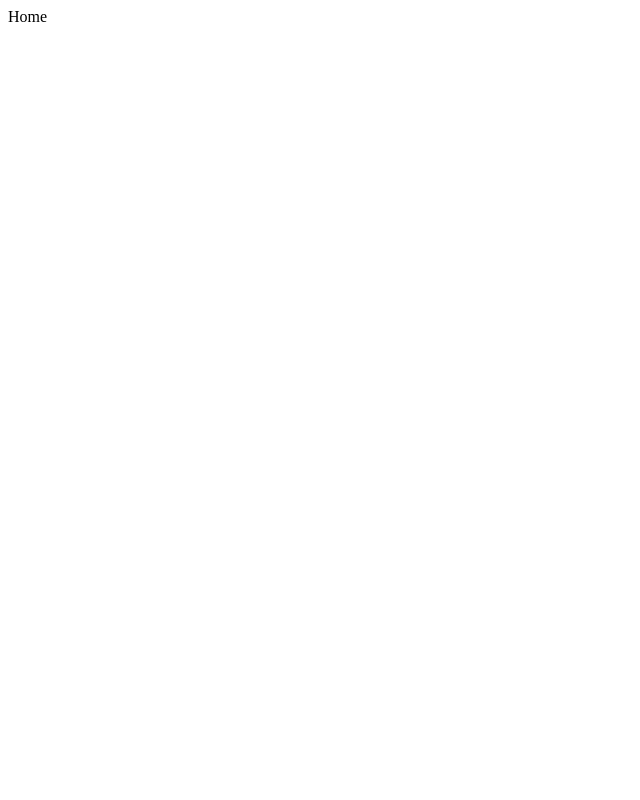
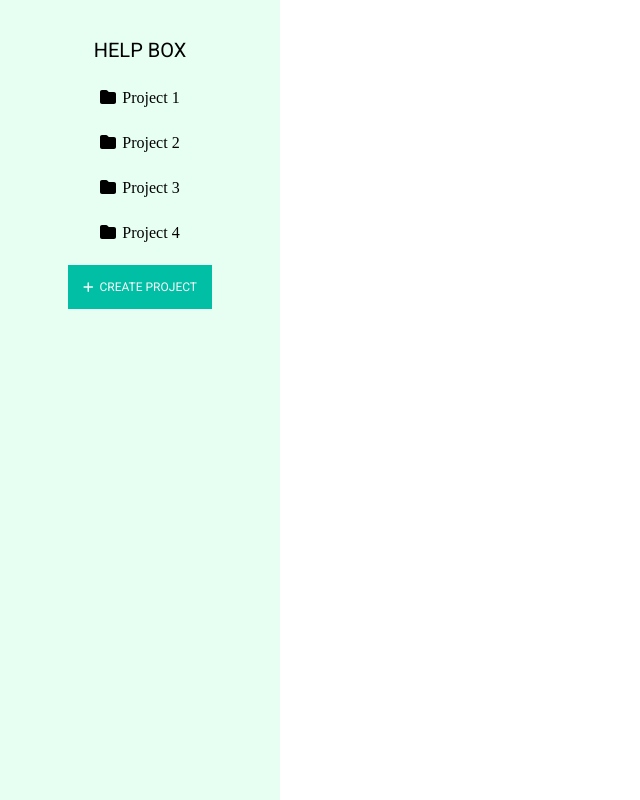
Before and after one commit to devojka-od-papira/helpbox, a React (Create React App) app: page / in a window 1280 px wide. Shown: the whole page, without its empty margins (0-640 px from the left). Built offline with nearby package versions, Linux system fonts and the light colour scheme.

Commit message:
Added dashboard

```diff
--- a/src/App.tsx
+++ b/src/App.tsx
@@ -3,6 +3,7 @@ import { BrowserRouter, Routes, Route } from "react-router-dom";
 import Register from "./view/register";
 import Home from "./../src/view/home";
 import LogIn from "./view/logIn";
+import "./style/reset.scss";
 
 function App() {
   return (
@@ -10,8 +11,8 @@ function App() {
       <BrowserRouter>
         <Routes>
           <Route path="/" element={<Home />} />
-          <Route path="register" element={<Register />} />
-          <Route path="login" element={<LogIn />} />
+          <Route path="/register" element={<Register />} />
+          <Route path="/login" element={<LogIn />} />
         </Routes>
       </BrowserRouter>
     </>
--- /dev/null
+++ b/src/components/dashboard/index.scss
@@ -0,0 +1,51 @@
+@import "../../style/color.scss";
+@import "../../style/fonts.scss";
+
+.dashboard-wrapper {
+  width: 280px;
+  height: 100vh;
+  background-color: $bg-dashboard;
+  box-sizing: border-box;
+  padding-top: 30px;
+
+  .logo {
+    font-family: $font-main;
+    font-size: $fontSize20;
+    color: $black;
+    text-align: center;
+    box-sizing: border-box;
+    padding: 10px;
+    text-transform: uppercase;
+    margin-bottom: 5px;
+  }
+
+  ul {
+    text-align: start;
+
+    li {
+      color: black;
+      text-align: center;
+      box-sizing: border-box;
+      padding: 14px;
+      font-size: $fontSize16;
+    }
+  }
+  div {
+    display: flex;
+    justify-content: center;
+    margin-top: 10px;
+  }
+  .btn {
+    font-family: $font-main;
+    font-size: $fontSize12;
+    background-color: $green;
+    color: $font-col-btn;
+    outline: none;
+    border: none;
+    padding: 15px;
+    text-transform: uppercase;
+  }
+  .icon {
+    margin-right: 6px;
+  }
+}
--- /dev/null
+++ b/src/components/dashboard/index.tsx
@@ -0,0 +1,47 @@
+import React from "react";
+import { FontAwesomeIcon } from "@fortawesome/react-fontawesome";
+import { faFolder, faPlus } from "@fortawesome/free-solid-svg-icons";
+import "./index.scss";
+
+const Dashboard = () => {
+  const projects = [
+    {
+      name: "Project 1",
+      acountId: 1,
+    },
+    {
+      name: "Project 2",
+      acountId: 2,
+    },
+    {
+      name: "Project 3",
+      acountId: 3,
+    },
+    {
+      name: "Project 4",
+      acountId: 4,
+    },
+  ];
+  return (
+    <div className="dashboard-wrapper">
+      <h1 className="logo">Help Box</h1>
+      <ul>
+        {projects.map((project, index) => {
+          return (
+            <li key={index}>
+              <FontAwesomeIcon className="icon" icon={faFolder} />
+              {project.name}
+            </li>
+          );
+        })}
+      </ul>
+      <div>
+        <button className="btn" type="submit">
+          <FontAwesomeIcon className="icon" icon={faPlus} />
+          create project
+        </button>
+      </div>
+    </div>
+  );
+};
+export default Dashboard;
--- a/src/style/color.scss
+++ b/src/style/color.scss
@@ -7,3 +7,4 @@ $plh-input: #90a4ae;
 $bg-btn: #ff5722;
 $green: #00bfa5;
 $error: #b80909;
+$bg-dashboard: #e6fff2;
--- a/src/style/fonts.scss
+++ b/src/style/fonts.scss
@@ -4,7 +4,9 @@ $font-main: "Roboto", sans-serif;
 $fontSize10: 10px;
 $fontSize12: 12px;
 $fontSize14: 14px;
+$fontSize16: 16px;
 $fontSize20: 20px;
+$fontSize22: 22px;
 $fontSize24: 24px;
 $fontSize25: 25px;
 $fontSize30: 30px;
--- /dev/null
+++ b/src/style/reset.scss
@@ -0,0 +1,129 @@
+/* http://meyerweb.com/eric/tools/css/reset/
+   v2.0 | 20110126
+   License: none (public domain)
+*/
+
+html,
+body,
+div,
+span,
+applet,
+object,
+iframe,
+h1,
+h2,
+h3,
+h4,
+h5,
+h6,
+p,
+blockquote,
+pre,
+a,
+abbr,
+acronym,
+address,
+big,
+cite,
+code,
+del,
+dfn,
+em,
+img,
+ins,
+kbd,
+q,
+s,
+samp,
+small,
+strike,
+strong,
+sub,
+sup,
+tt,
+var,
+b,
+u,
+i,
+center,
+dl,
+dt,
+dd,
+ol,
+ul,
+li,
+fieldset,
+form,
+label,
+legend,
+table,
+caption,
+tbody,
+tfoot,
+thead,
+tr,
+th,
+td,
+article,
+aside,
+canvas,
+details,
+embed,
+figure,
+figcaption,
+footer,
+header,
+hgroup,
+menu,
+nav,
+output,
+ruby,
+section,
+summary,
+time,
+mark,
+audio,
+video {
+  margin: 0;
+  padding: 0;
+  border: 0;
+  font-size: 100%;
+  font: inherit;
+  vertical-align: baseline;
+}
+/* HTML5 display-role reset for older browsers */
+article,
+aside,
+details,
+figcaption,
+figure,
+footer,
+header,
+hgroup,
+menu,
+nav,
+section {
+  display: block;
+}
+body {
+  line-height: 1;
+}
+ol,
+ul {
+  list-style: none;
+}
+blockquote,
+q {
+  quotes: none;
+}
+blockquote:before,
+blockquote:after,
+q:before,
+q:after {
+  content: "";
+  content: none;
+}
+table {
+  border-collapse: collapse;
+  border-spacing: 0;
+}
--- a/src/view/home/index.tsx
+++ b/src/view/home/index.tsx
@@ -1,6 +1,11 @@
 import React from "react";
+import Dashboard from "../../components/dashboard";
 
 function Home() {
-  return <div>Home</div>;
+  return (
+    <div>
+      <Dashboard />
+    </div>
+  );
 }
 export default Home;
```
